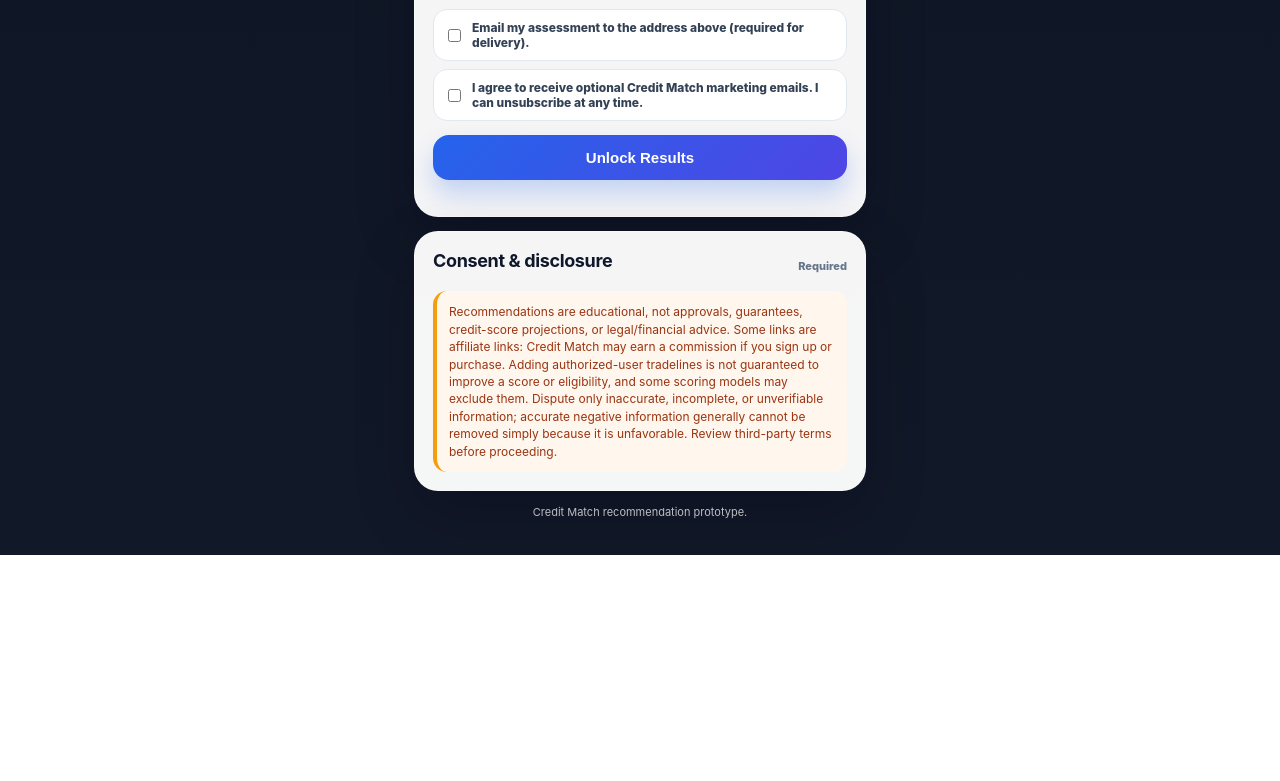
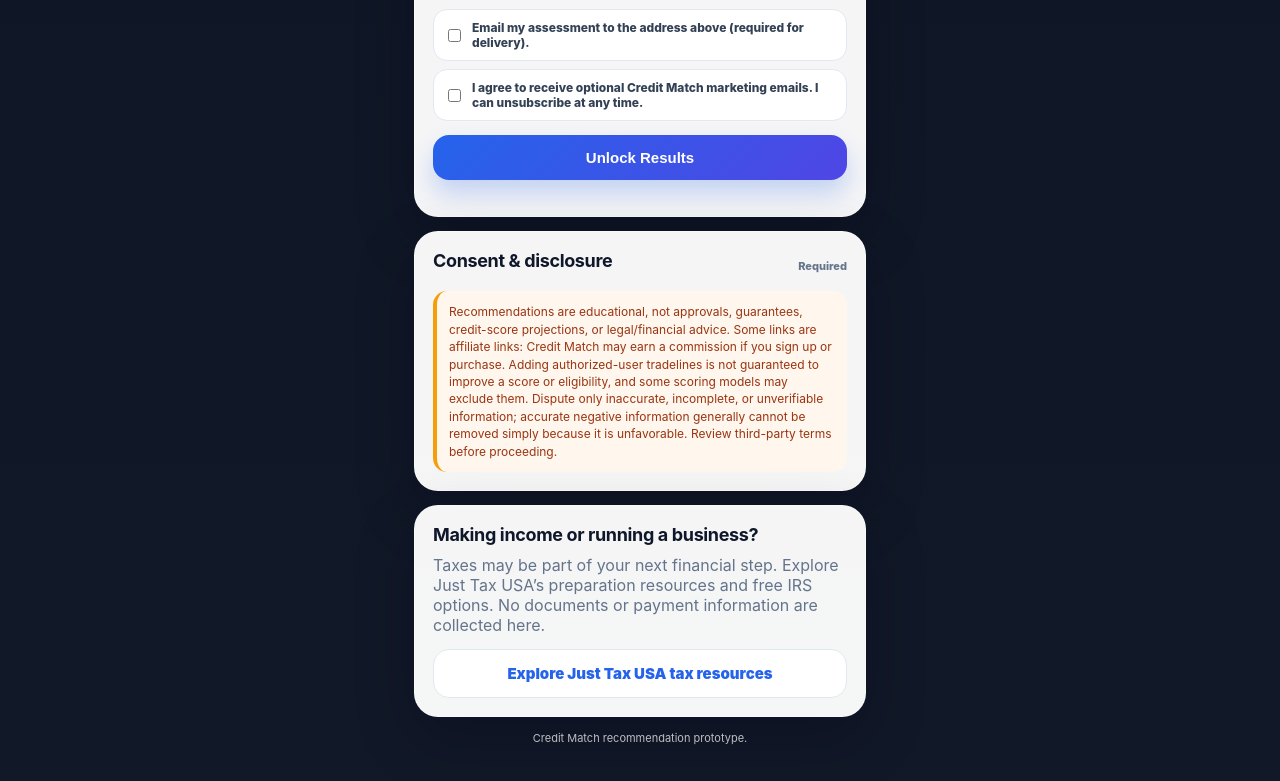
Before and after one commit to creditkstp-hue/credit-match, a website: page index.html in a window 1280 px wide. Shown: the part 1823-2604 px from the top of the page. Before the commit the page ends 2378 px from the top, so only its background shows below. Drawn offline with Linux system fonts and the light colour scheme.

Commit message:
Add contextual Just Tax USA recommendations to index.html

```diff
--- a/index.html
+++ b/index.html
@@ -45,7 +45,7 @@
   <div class="card hidden" id="summaryCard"><div class="section-title"><h2>Profile summary</h2><div class="mini">Live values</div></div><div class="stat"><span id="summaryAgeLabel">Average age of open accounts</span><span class="badge b-good" id="sumAvgOpenAge">Good</span></div><div class="stat"><span id="summaryLimitLabel">Total available credit</span><span class="badge b-good" id="sumAvailableCredit">Good</span></div><div class="stat"><span id="summaryPaymentLabel">Payment history</span><span class="badge b-fair" id="sumPaymentHistory">Fair</span></div></div>
   <div class="card hidden" id="resultsCard"><div class="section-title"><h2>Recommended next steps</h2><div class="mini">Based on your answers</div></div><div id="recommendations"></div><div id="emailSuccess" class="lock-banner hidden" style="margin-top:12px">Results have been emailed to you.</div></div>
   <div class="card"><div class="section-title"><h2>Consent & disclosure</h2><div class="mini">Required</div></div><div class="disclosure">Recommendations are educational, not approvals, guarantees, credit-score projections, or legal/financial advice. Some links are affiliate links: Credit Match may earn a commission if you sign up or purchase. Adding authorized-user tradelines is not guaranteed to improve a score or eligibility, and some scoring models may exclude them. Dispute only inaccurate, incomplete, or unverifiable information; accurate negative information generally cannot be removed simply because it is unfavorable. Review third-party terms before proceeding.</div></div>
-  <div class="footer-note">Credit Match recommendation prototype.</div>
+  <div class="card"><h2>Making income or running a business?</h2><p class="muted">Taxes may be part of your next financial step. Explore Just Tax USA’s preparation resources and free IRS options. No documents or payment information are collected here.</p><a class="btn secondary" href="/tax.html">Explore Just Tax USA tax resources</a></div><div class="footer-note">Credit Match recommendation prototype.</div>
 </div>
 <script>
 const el=id=>document.getElementById(id);const val=id=>el(id).value||'';
```
